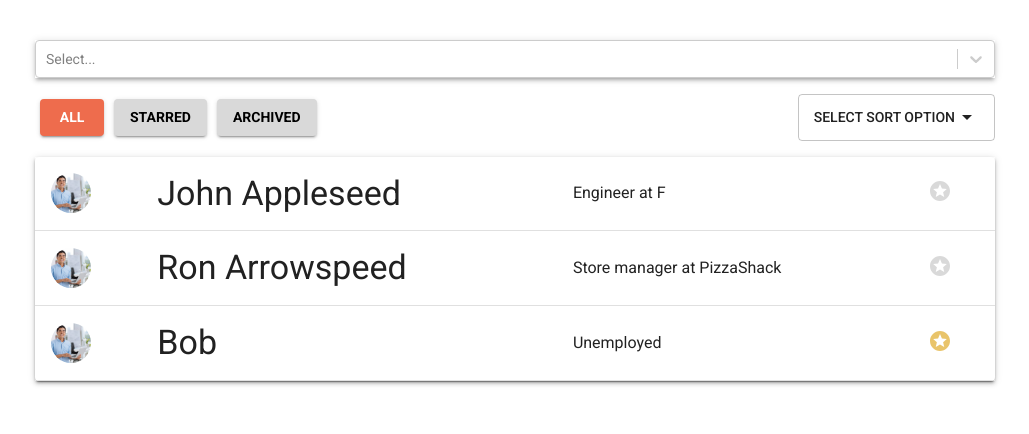
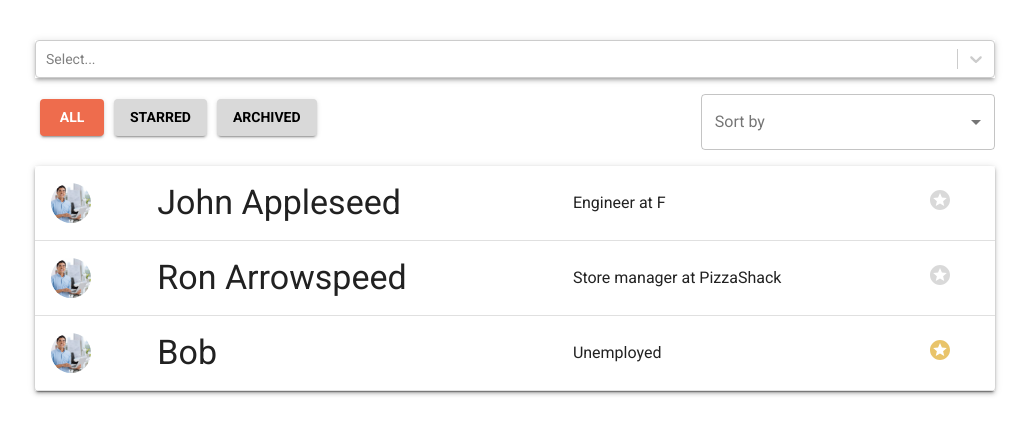
Before and after one commit to bawses/it-project-crm, a Next.js app: page /contacts in a window 1280 px wide. Shown: the top 434 px of the page, without its empty margins (125-1154 px from the left). Built offline with nearby package versions, Linux system fonts and the light colour scheme; a web font is replaced by a local one.

Commit message:
Replaced material ui menu component for the sort field with the select component, which is much better suited for the task

```diff
--- a/components/contactsTableSort.tsx
+++ b/components/contactsTableSort.tsx
@@ -1,46 +1,53 @@
-import { Box, Button, ClickAwayListener, MenuList, Popper, Paper } from "@material-ui/core";
-import ArrowDropDownIcon from '@material-ui/icons/ArrowDropDown';
-import { MouseEvent, useState } from "react";
-import { useRef } from "react";
-import DropDownMenuItem from "./dropDownMenuItem";
+import { Box, FormControl, InputLabel, Select, MenuItem, makeStyles, createStyles } from "@material-ui/core";
+import { ChangeEvent, useState } from "react";
+
+const useStyles = makeStyles(() =>
+  createStyles({
+    formControl: {
+      minWidth: "80%"
+    }
+  })
+)
 
 export default function ContactsTableSort() {
+  const classes = useStyles()
   const [open, setOpen] = useState(false)
-  const [display, setDisplay] = useState("Select sort option")
-  const anchorRef = useRef<HTMLButtonElement>(null)
+  const [sortValue, setSortValue] = useState<string>("")
 
-  // Added to the start of all options when selected
-  const initString = "Sort by "
-
-  function handleClose(event: MouseEvent<EventTarget>) {
-    if (anchorRef.current && anchorRef.current.contains(event.target as HTMLElement)) {
-      // Use did not click away, do nothing
-      return
-    }
-
-    // User clicked away, close the Popper menu
+  function handleClose() {
     setOpen(false)
   }
 
-  function handleMenuClick(text: string, event: MouseEvent<EventTarget>) {
-    setDisplay(initString + text)
-    handleClose(event)
+  function handleOpen() {
+    setOpen(true)
+  }
+
+  function handleChange(event: ChangeEvent<{ value: unknown }>) {
+    setSortValue(event.target.value as string)
   }
 
   return (
     <Box display="flex" flexGrow={1} justifyContent="flex-end">
-      <Button variant="outlined" onClick={() => setOpen(!open)} ref={anchorRef}>{display} <ArrowDropDownIcon /></Button>
-      <Popper open={open} anchorEl={anchorRef.current}>
-        <Paper>
-          <ClickAwayListener onClickAway={handleClose}>
-            <MenuList>
-              <DropDownMenuItem text="ABC" onClick={handleMenuClick} />
-              <DropDownMenuItem text="DEF" onClick={handleMenuClick} />
-              <DropDownMenuItem text="GHI" onClick={handleMenuClick} />
-            </MenuList>
-          </ClickAwayListener>
-        </Paper>
-      </Popper>
+      <FormControl variant="outlined" className={classes.formControl}>
+        <InputLabel htmlFor="contacts-sort-select">Sort by</InputLabel>
+        <Select
+          labelId="contacts-sort-select"
+          id="contacts-sort-select"
+          label="Sort by"
+          open={open}
+          onClose={handleClose}
+          onOpen={handleOpen}
+          value={sortValue}
+          onChange={handleChange}
+        >
+          <MenuItem value="">
+            <em>None</em>
+          </MenuItem>
+          <MenuItem value="ABC">ABC</MenuItem>
+          <MenuItem value="DEF">DEF</MenuItem>
+          <MenuItem value="GHI">GHI</MenuItem>
+        </Select>
+      </FormControl>
     </Box>
   )
 }
--- a/components/dropDownMenuItem.tsx
+++ /dev/null
@@ -1,13 +0,0 @@
-import { MenuItem } from "@material-ui/core";
-import { MouseEvent } from "react";
-
-interface DropDownMenuItemProps {
-  text: string,
-  onClick: (text: string, event: MouseEvent<EventTarget>) => void
-}
-
-export default function DropDownMenuItem({ text, onClick }: DropDownMenuItemProps) {
-  return (
-    <MenuItem onClick={(e) => onClick(text, e)}>{text}</MenuItem>
-  )
-}
```
